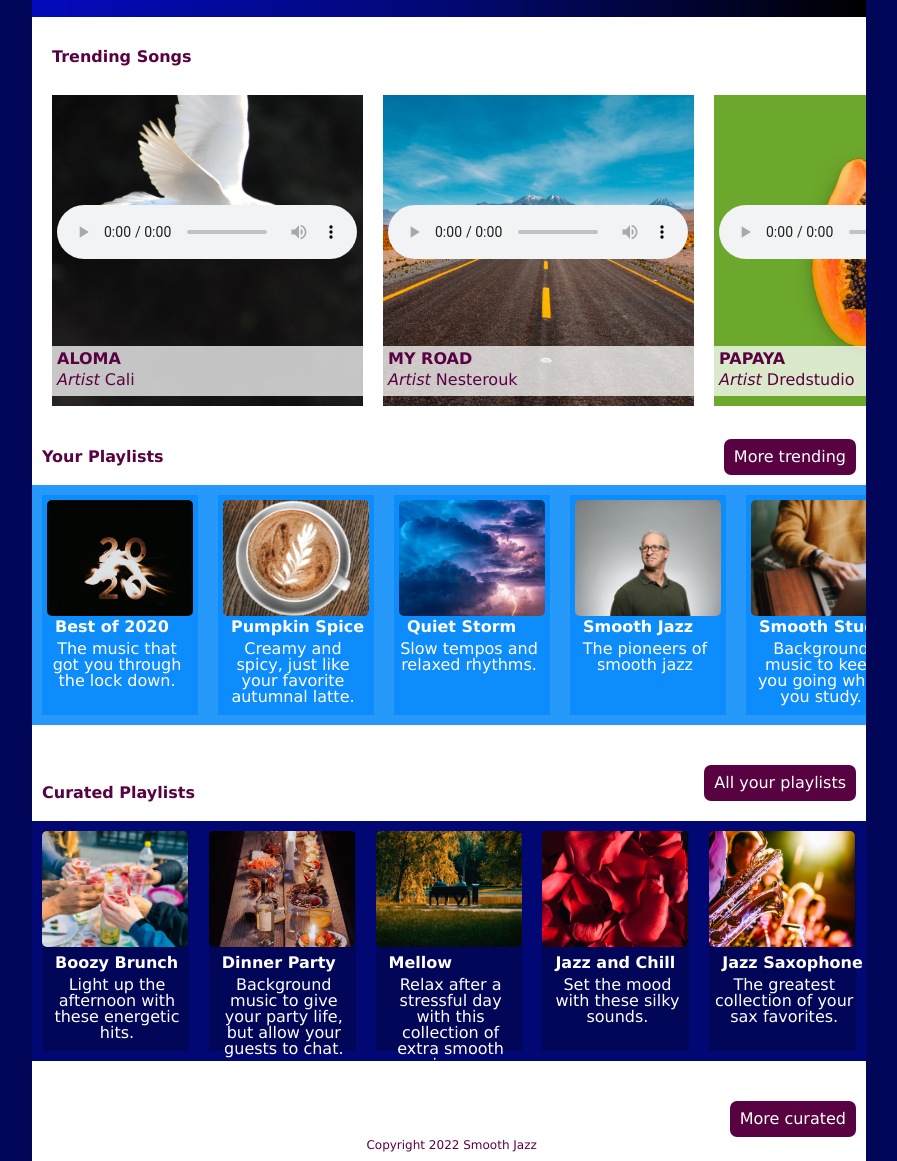
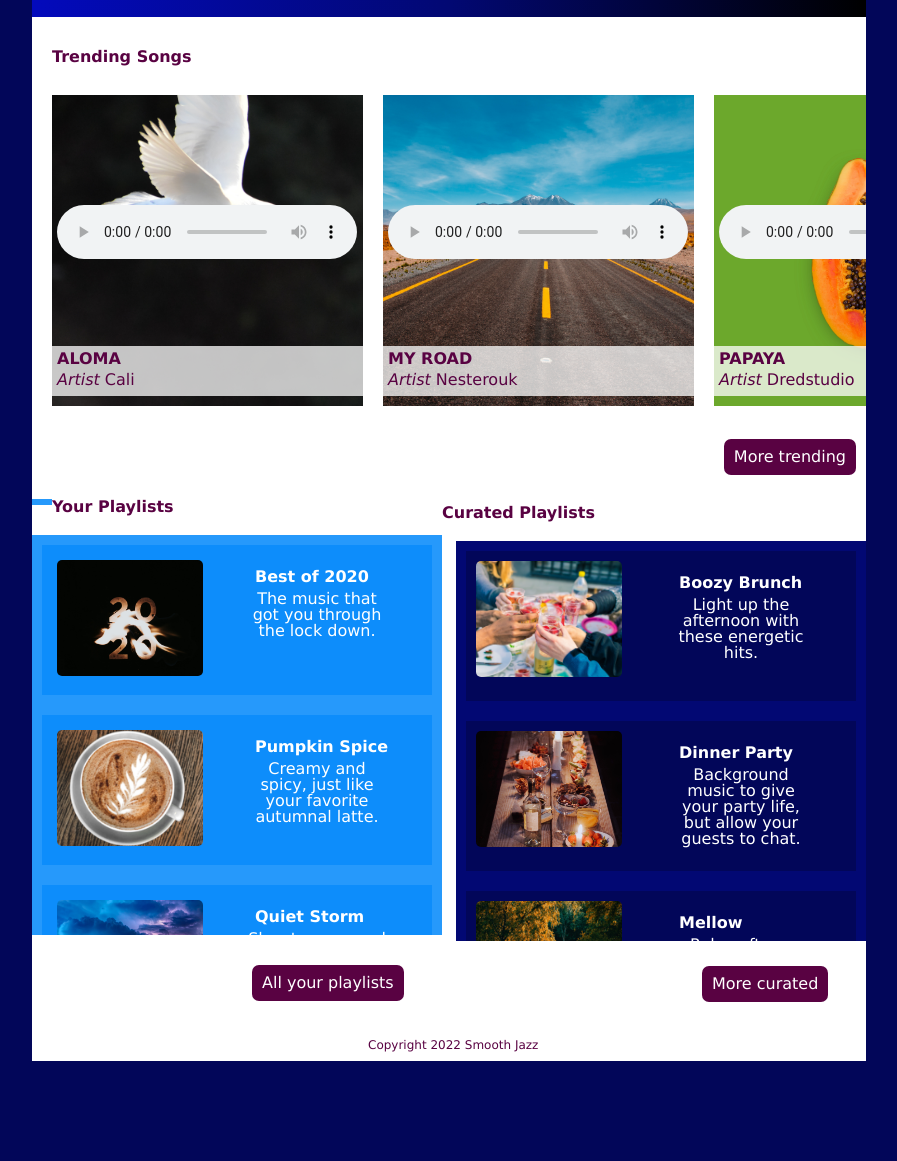
Before and after one commit to kprice33/streamingmedia, a plain HTML site: page index.html in a window 1280 px wide. Shown: the part 133-1294 px from the top of the page, without its empty margins (191-1088 px from the left). After the commit the page ends 1194 px from the top, so only its background shows below. Drawn offline with Linux system fonts and the light colour scheme.

Commit message:
updated styles

```diff
--- a/index.html
+++ b/index.html
@@ -141,7 +141,9 @@
 </section>
 </section>
 </div>
-<a class="button" href="#">All your playlists</a>
+<div id="yourPlaylistsButton">
+    <a class="button" href="#">All your playlists</a>
+</div>
 </section>
 
 <!--Curated Playlists-->
@@ -195,7 +197,9 @@
 </section>
 </section>
 </div>
-<a  class="button" href="#">More curated</a>
+<div id="curatedButton">
+    <a  class="button" href="#">More curated</a>
+</div>
 </section>
 </main>
 <footer>
--- a/style.css
+++ b/style.css
@@ -113,7 +113,6 @@ h1{
     margin-bottom: 20px;
     top:0px;
     display:inline-flex;
-    /* text-transform: uppercase; */
  }
 
  nav h2 {
@@ -231,10 +230,17 @@ h2{
     margin:10px;
     position:relative;
 }
+#trendingSongs .scroll div{
+    position: absolute;
+    top: 251px;
+    background-color: rgba(255,255,255,.75);
+    padding: 5px;
+    height: 50px;
+    width: 350px;
+}
 .scroll div{
     position: absolute;
     top: 251px;
-    background-color: rgba(255,255,255,.75);
     padding: 5px;
     height: 50px;
     width: 350px;
@@ -268,17 +274,15 @@ a:hover{
     color:#020659;
 }
 /* playlist styling */
+
 #yourPlaylists {
     background: #2699FB;
-    margin-bottom: 40px;
 }
 #yourPlaylists section{
     display: grid;
     grid-template-columns:repeat(5, 1fr);
     background:#0D8DFB;
     height: 220px;
-    /* margin-bottom: 20px; */
-    /* padding: 10px; */
 
 }
 
@@ -298,11 +302,15 @@ a:hover{
     margin-left:0px;
     text-align: center;
     color:#ffffff;
-
 }
 #yourPlaylists img{
     padding: 5px;
 }
+
+#yourPlaylistsButton{
+    margin-top: 40px;
+}
+
 /* Curated Styling */
 #curated {
     background: #020873;
@@ -315,7 +323,7 @@ a:hover{
     height: 220px;
     /* padding-top:20px; */
     /* margin-bottom: 20px; */
-    padding: auto 10px;
+    /* padding: auto 10px; */
 
 }
 #curated dt{
@@ -384,24 +392,101 @@ a:hover{
     nav {
         max-width: 834px;
     }
-    .button{
+    ul {
+        overflow: visible;
+        position: absolute;
+        top: 0;
+        display: grid;
+        grid-template-columns: 1fr 1fr 1fr 1fr 1fr;
+        margin-left: -30px;
+        margin-right: -100px;
+    }
+    label span, input {
+        display: none;
+    }
+    .menu {
+        text-transform: uppercase;
+        font-size: 1em;
+        text-align: center;
+    }
+   .button{
         float:right;
         margin-right: 10px;
     }
-    #yourPlaylists{
-        /* grid-template-columns:1fr; */
-        /* float: left; */
+    #yourPlaylistsButton{
+       position:absolute;
+       margin-left: 200px;
+       /* margin-bottom: 0px; */
+       margin-top: 450px;
     }
-    #curated{
-       /* grid-template-columns: 1fr; */
-       /* float:right; */
-       margin-top: 60px;
+    #curatedButton{
+       position:absolute;
+       margin-top: 385px;
+       margin-left: 650px;
+    }
+    #yourPlaylists h2{
+        padding: 0px;
+        margin-top:80px;
+        margin-left: 20px;
+    }
+    #curated {
+        margin-top: -40px;
+    }
+    #yourPlaylists .scroll{   /*vertical scroll*/
+        grid-template-columns:1fr;
+        background:#2699FB;
+        overflow-x: hidden;
+        overflow-y: auto;
+        margin-top: 20px;
+        width: 410px;
+        height: 400px;
+        float: left;
+        padding: auto 5px;
+    }
+     #curated .scroll{         /*vertical scroll*/
+       grid-template-columns:1fr;
+       background:#020873;
+       overflow-x:hidden;
+       overflow-y: auto;
+       width: 410px;
+       height: 400px;
+       float: right;
+       padding: auto 5px;
+    }
+    #yourPlaylists section{
+        height: 150px;
+    }
+    #yourPlaylists section img{
+         position:absolute;
+        margin-top: 10px;
+        margin-left: 10px;
+    }
+    #yourPlaylists section div {
+        position:inline-block;
+        margin-top:-100px;
+        margin-left: 200px;
+    }
+    #curated section{
+        height: 150px;
+        background:#020659;
 
     }
-    footer{
-        padding-left: 220px;
+    #curated section img{
+        position: absolute;
+        margin-top: 10px;
+        margin-left: 10px;
+    }
+    #curated section div {
+        position: inline-block;
+        margin-top: -100px;
+        margin-left: 200px;
     }
 }
+    footer{
+        height:120px;
+        clear: both;
+        margin-left: 170px;
+    }
 @media screen and (min-width: 1000px) {
     main {
         min-width:834px;
@@ -411,6 +496,106 @@ a:hover{
     }
     nav {
         min-width: 834px;
+    }
+    main {
+        max-width: 834px;
+    }
+    nav {
+        max-width: 834px;
+    }
+    ul {
+        overflow: visible;
+        position: absolute;
+        top: 0;
+        display: grid;
+        grid-template-columns: 1fr 1fr 1fr 1fr 1fr;
+        margin-left: -30px;
+        margin-right: -100px;
+    }
+    label span, input {
+        display: none;
+    }
+    .menu {
+        text-transform: uppercase;
+        font-size: 1em;
+        text-align: center;
+    }
+   .button{
+        float:right;
+        margin-right: 10px;
+    }
+    #yourPlaylistsButton{
+       position:absolute;
+       margin-left: 200px;
+       margin-top: 450px;
+    }
+    #curatedButton{
+       position:absolute;
+       margin-top: 385px;
+       margin-left: 650px;
+    }
+    #yourPlaylists h2{
+        padding: 0px;
+        margin-top:80px;
+        margin-left: 20px;
+    }
+    #curated {
+        margin-top: -40px;
+    }
+    #yourPlaylists .scroll{   /*vertical scroll*/
+        grid-template-columns:1fr;
+        background:#2699FB;
+        overflow-x: hidden;
+        overflow-y: auto;
+        margin-top: 20px;
+        width: 410px;
+        height: 400px;
+        float: left;
+        padding: auto 5px;
+    }
+     #curated .scroll{         /*vertical scroll*/
+       grid-template-columns:1fr;
+       background:#020873;
+       overflow-x:hidden;
+       overflow-y: auto;
+       width: 410px;
+       height: 400px;
+       float: right;
+       padding: auto 5px;
+    }
+    #yourPlaylists section{
+        height: 150px;
+    }
+    #yourPlaylists section img{
+         position:absolute;
+        margin-top: 10px;
+        margin-left: 10px;
+    }
+    #yourPlaylists section div {
+        position:inline-block;
+        margin-top:-100px;
+        margin-left: 200px;
+    }
+    #curated section{
+        height: 150px;
+        background:#020659;
+
+    }
+    #curated section img{
+        position: absolute;
+        margin-top: 10px;
+        margin-left: 10px;
+    }
+    #curated section div {
+        position: inline-block;
+        margin-top: -100px;
+        margin-left: 200px;
+    }
+
+    footer{
+        height:120px;
+        clear: both;
+        margin-left: 170px;
     }
 }
 
@@ -425,37 +610,104 @@ a:hover{
     nav{
         min-width:834px;
     }
-
-
-
-
-/*@media screen and (min-width: 375px){
-
-}
-
-@media screen and (min-width: 834px){
-#yourPlaylist{
-    display: grid;
-    grid-template-rows: 1fr;
-    float:left;
-}
-#curated{
-    display: grid;
-    grid-template-rows: 1fr;
-    float: right;
-}
-}
-
-@media screen and (min-width:834px) {
+    main {
+        max-width: 834px;
+    }
+    nav {
+        max-width: 834px;
+    }
     ul {
         overflow: visible;
         position: absolute;
         top: 0;
         display: grid;
         grid-template-columns: 1fr 1fr 1fr 1fr 1fr;
+        margin-left: -30px;
+        margin-right: -100px;
     }
     label span, input {
         display: none;
     }
+    .menu {
+        text-transform: uppercase;
+        font-size: 1em;
+        text-align: center;
+    }
+   .button{
+        float:right;
+        margin-right: 10px;
+    }
+    #yourPlaylistsButton{
+       position:absolute;
+       margin-left: 200px;
+       /* margin-bottom: 0px; */
+       margin-top: 450px;
+    }
+    #curatedButton{
+       position:absolute;
+       margin-top: 385px;
+       margin-left: 650px;
+    }
+    #yourPlaylists h2{
+        padding: 0px;
+        margin-top:80px;
+        margin-left: 20px;
+    }
+    #curated {
+        margin-top: -40px;
+    }
+    #yourPlaylists .scroll{   /*vertical scroll*/
+        grid-template-columns:1fr;
+        background:#2699FB;
+        overflow-x: hidden;
+        overflow-y: auto;
+        margin-top: 20px;
+        width: 410px;
+        height: 400px;
+        float: left;
+        padding: auto 5px;
+    }
+     #curated .scroll{         /*vertical scroll*/
+       grid-template-columns:1fr;
+       background:#020873;
+       overflow-x:hidden;
+       overflow-y: auto;
+       width: 410px;
+       height: 400px;
+       float: right;
+       padding: auto 5px;
+    }
+    #yourPlaylists section{
+        height: 150px;
+    }
+    #yourPlaylists section img{
+         position:absolute;
+        margin-top: 10px;
+        margin-left: 10px;
+    }
+    #yourPlaylists section div {
+        position:inline-block;
+        margin-top:-100px;
+        margin-left: 200px;
+    }
+    #curated section{
+        height: 150px;
+        background:#020659;
+
+    }
+    #curated section img{
+        position: absolute;
+        margin-top: 10px;
+        margin-left: 10px;
+    }
+    #curated section div {
+        position: inline-block;
+        margin-top: -100px;
+        margin-left: 200px;
+    }
+    footer{
+        height:120px;
+        clear: both;
+        margin-left: 170px;
+    }
 }
-*/
```
